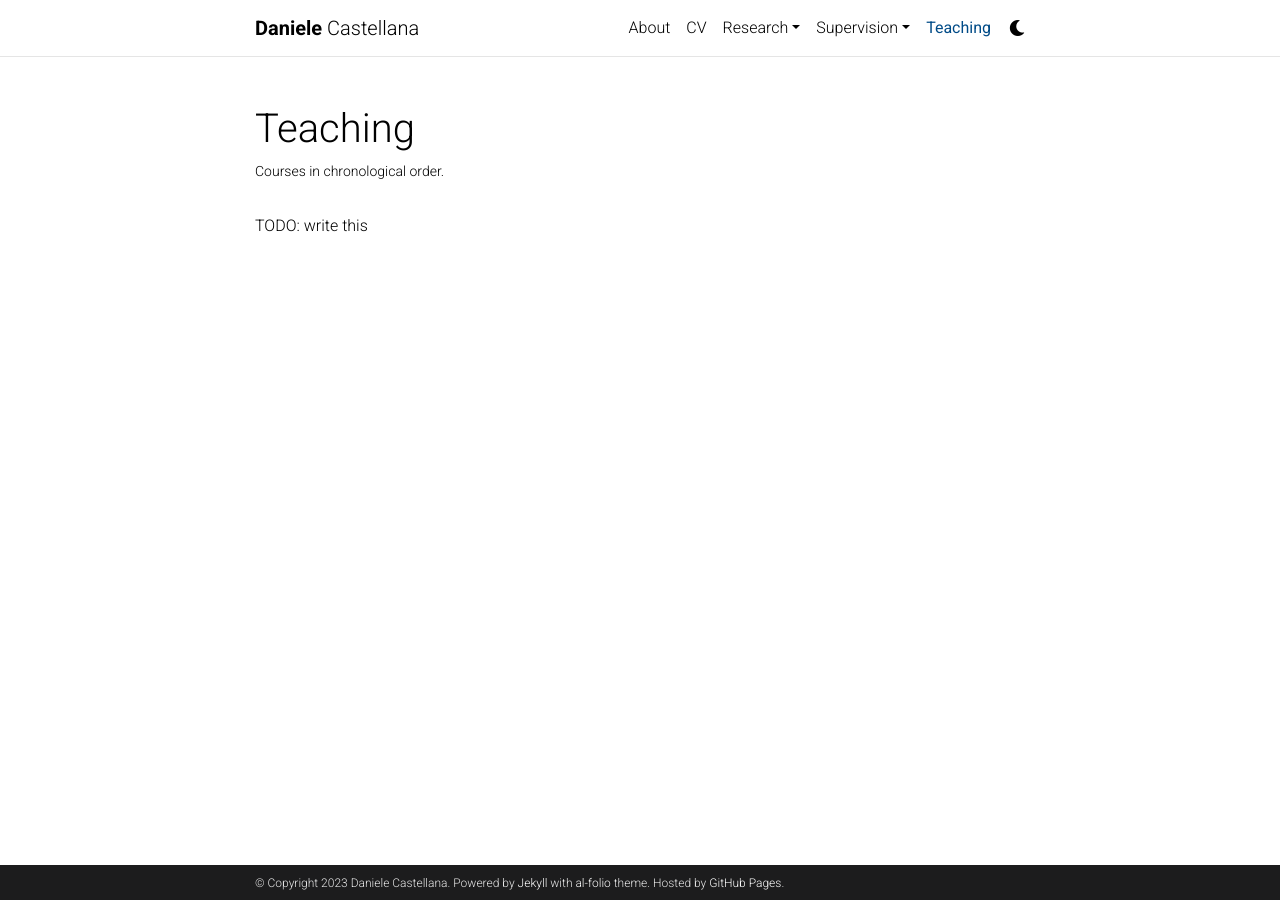
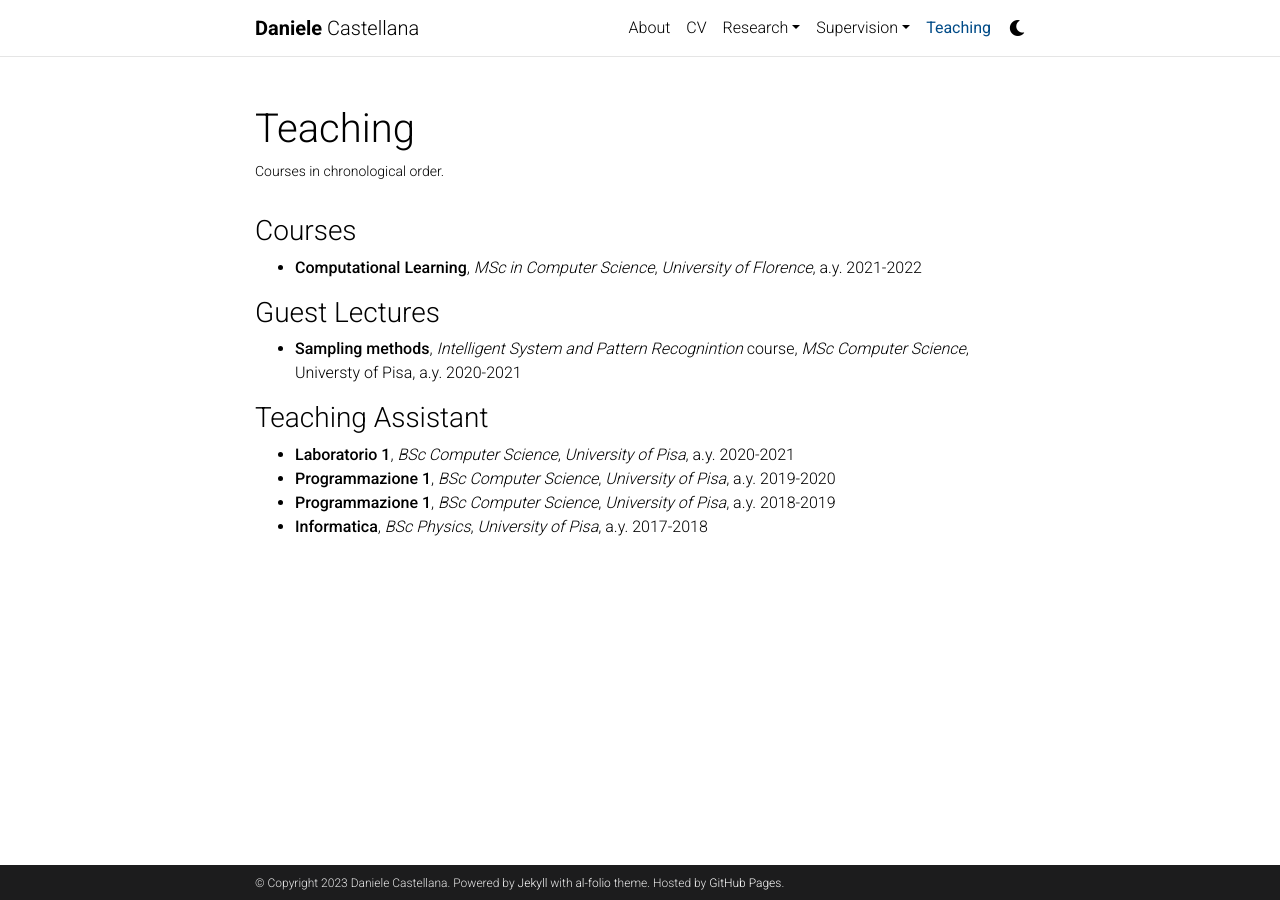
Before and after one commit to danielecastellana22/danielecastellana22.github.io, a Jekyll site: the page built from _pages/teaching.md, in a window 1280 px wide. Built offline with Jekyll 4.4.1, drawn with Linux system fonts in a browser that asks for light colours; comment, search, counter and statistics services are not loaded; a style sheet for code colours, icons or effects is not loaded.

Commit message:
Add teaching information

```diff
--- a/_pages/teaching.md
+++ b/_pages/teaching.md
@@ -6,4 +6,17 @@ description: Courses in chronological order.
 nav: true
 nav_order: 5
 ---
-TODO: write this
+### Courses
+- **Computational Learning**, *MSc in Computer Science*, *University of Florence*, a.y. 2021-2022
+
+
+### Guest Lectures
+
+- **Sampling methods**, *Intelligent System and Pattern Recognintion* course, *MSc Computer Science*, Universty of Pisa, a.y. 2020-2021
+
+### Teaching Assistant
+
+- **Laboratorio 1**, *BSc Computer Science*, *University of Pisa*, a.y. 2020-2021
+- **Programmazione 1**, *BSc Computer Science*, *University of Pisa*, a.y. 2019-2020
+- **Programmazione 1**, *BSc Computer Science*, *University of Pisa*, a.y. 2018-2019
+- **Informatica**, *BSc Physics*, *University of Pisa*, a.y. 2017-2018
```
